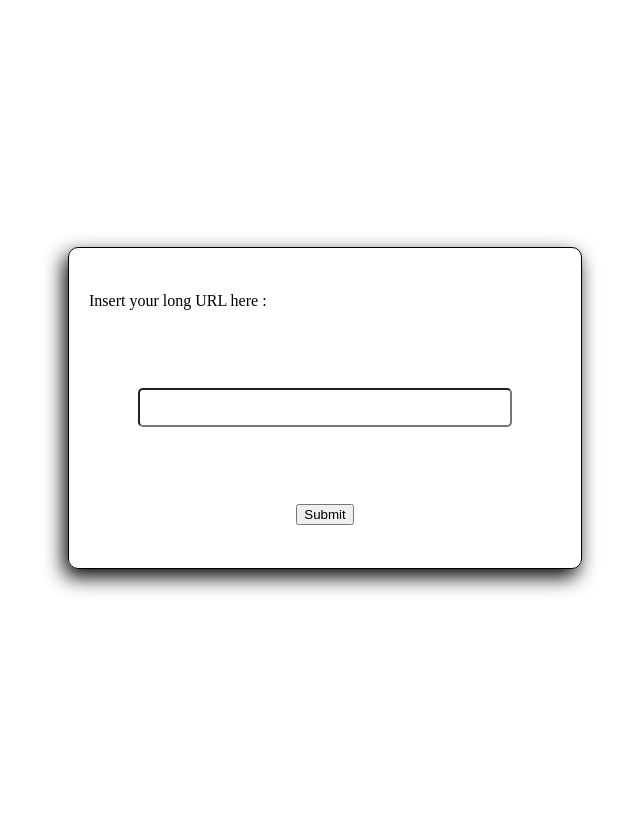
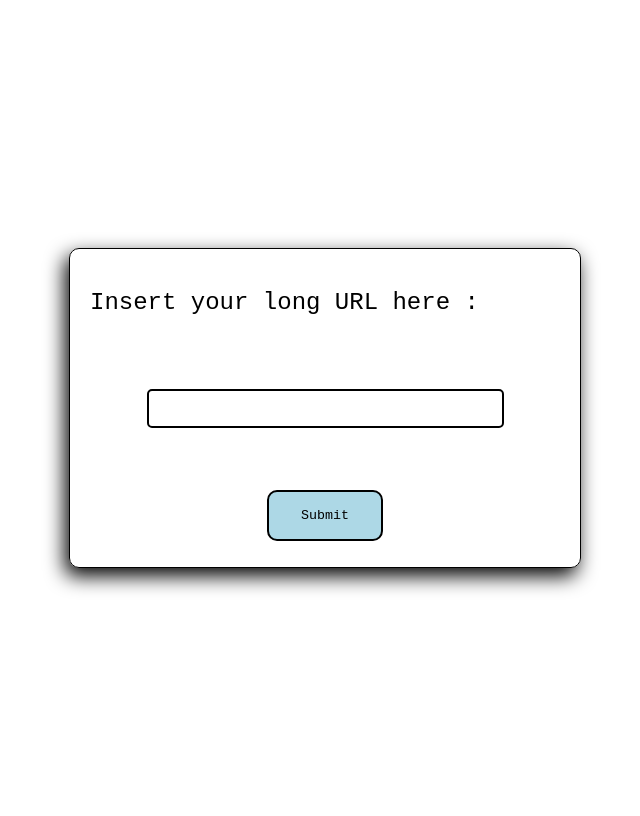
Before and after one commit to sbakkali01/UrlShortener, a FastAPI app: page / in a window 1280 px wide. Shown: the whole page, without its empty margins (315-955 px from the left). Run offline with FastAPI, Linux system fonts and the light colour scheme.

Commit message:
Finished main page design

```diff
--- a/templates/index.html
+++ b/templates/index.html
@@ -25,6 +25,11 @@
 </body>
 
 <style>
+    * {
+        box-sizing: border-box;
+        font-family: 'Courier New';
+    }
+
     body {
         display: flex;
         justify-content: center;
@@ -53,13 +58,21 @@
         grid-column: 1/4;
         display: flex;
         align-items: center;
+        //display: inline-block;
 
     }
 
     label {
         position: relative;
         left: 20px;
+        font-size: x-large;
+        animation:
+            typing 2s forwards;
     }
+    @keyframes typing {
+        from {width: 0} to {width: 100%}
+    }
+
 
     .url-bar {
         grid-row: 2/3;
@@ -76,11 +89,26 @@
         align-items: center;
         justify-content: center;
     }
-    input[type=url]{
+
+    input[type=url] {
         width: 70%;
+        border: black 2px solid;
         border-radius: 5px;
         padding: 10px 6px;
     }
 
+
+    input[type=submit]{
+        background-color: lightblue;
+        transition: background-color 1s ease-in-out;
+        padding: 16px 32px;
+        border: solid black 2px;
+        border-radius: 10px;
+    }
+    input[type=submit]:hover{
+        background-color: dodgerblue;
+        transition: background-color 1s ease-in-out;
+
+    }
 </style>
 </html>
```
